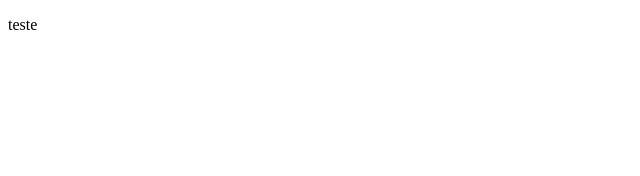
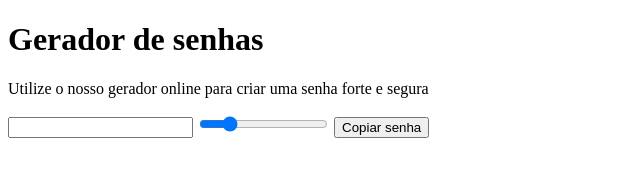
Before and after one commit to vidadofael/password_generator, a plain HTML site: page index.html in a window 1280 px wide. Shown: the whole page, without its empty margins (0-640 px from the left). Drawn offline with Linux system fonts and the light colour scheme.

Commit message:
basic html structure of fields and buttons

```diff
--- a/index.html
+++ b/index.html
@@ -6,6 +6,24 @@
     <title>PassGen</title>
 </head>
 <body>
-    <p>teste</p>
+    <h1>Gerador de senhas</h1>
+    <p>Utilize o nosso  gerador online para criar uma senha forte e segura</p>
+
+    <input
+        type="text"
+        name="password"
+        id="password">
+
+    <input
+        type="range"
+        name="password-length"
+        id="password_length"
+        value="16"
+        min="4"
+        max="64">
+
+    <button>Copiar senha</button>
+
+    <script src="./script.js"></script>
 </body>
 </html>
```
